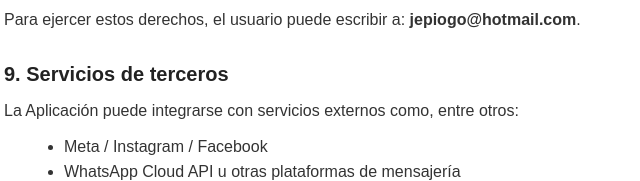
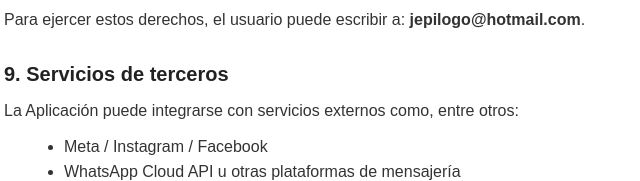
Before and after one commit to jepilogo97/privacidad-jepilogo, a plain HTML site: page index.html in a window 1280 px wide. Shown: the part 2498-2679 px from the top of the page, 186-826 px from the left. Drawn offline with Linux system fonts and the light colour scheme.

Commit message:
Update index.html

```diff
--- a/index.html
+++ b/index.html
@@ -169,7 +169,7 @@
     </ul>
     <p>
       Para ejercer estos derechos, el usuario puede escribir a:
-      <strong>jepiogo@hotmail.com</strong>.
+      <strong>jepilogo@hotmail.com</strong>.
     </p>
 
     <h2>9. Servicios de terceros</h2>
```
